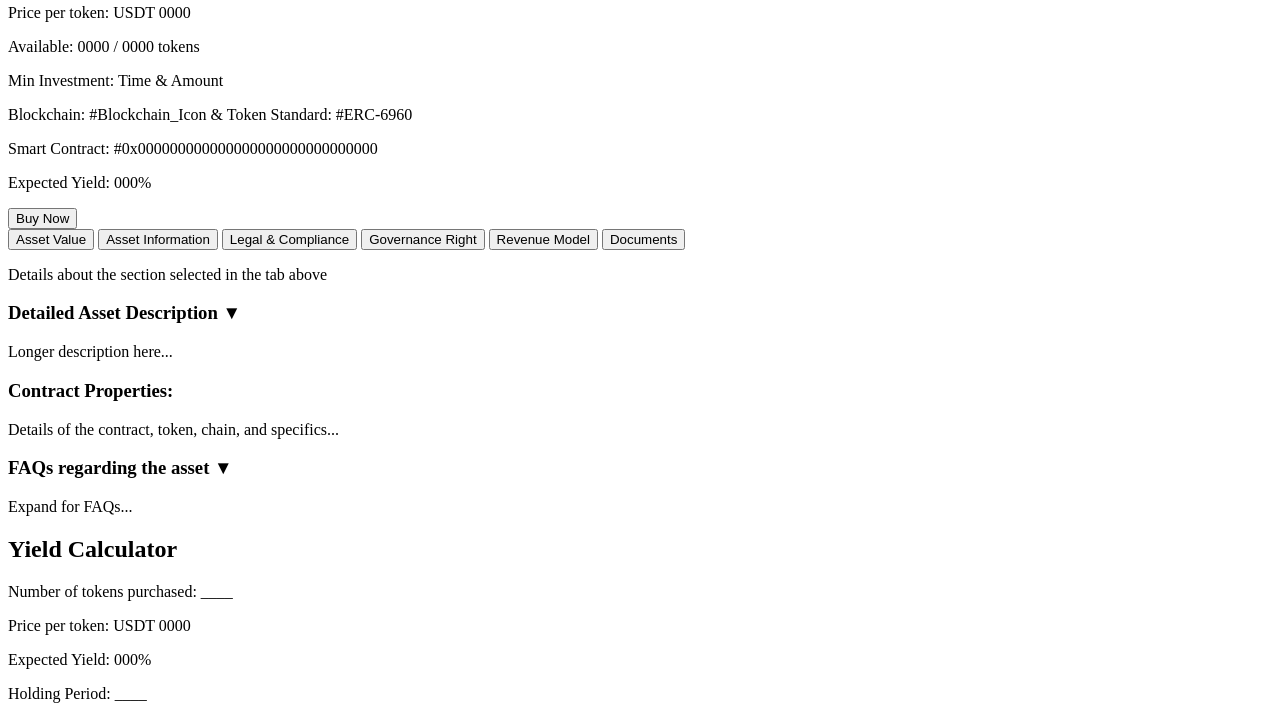
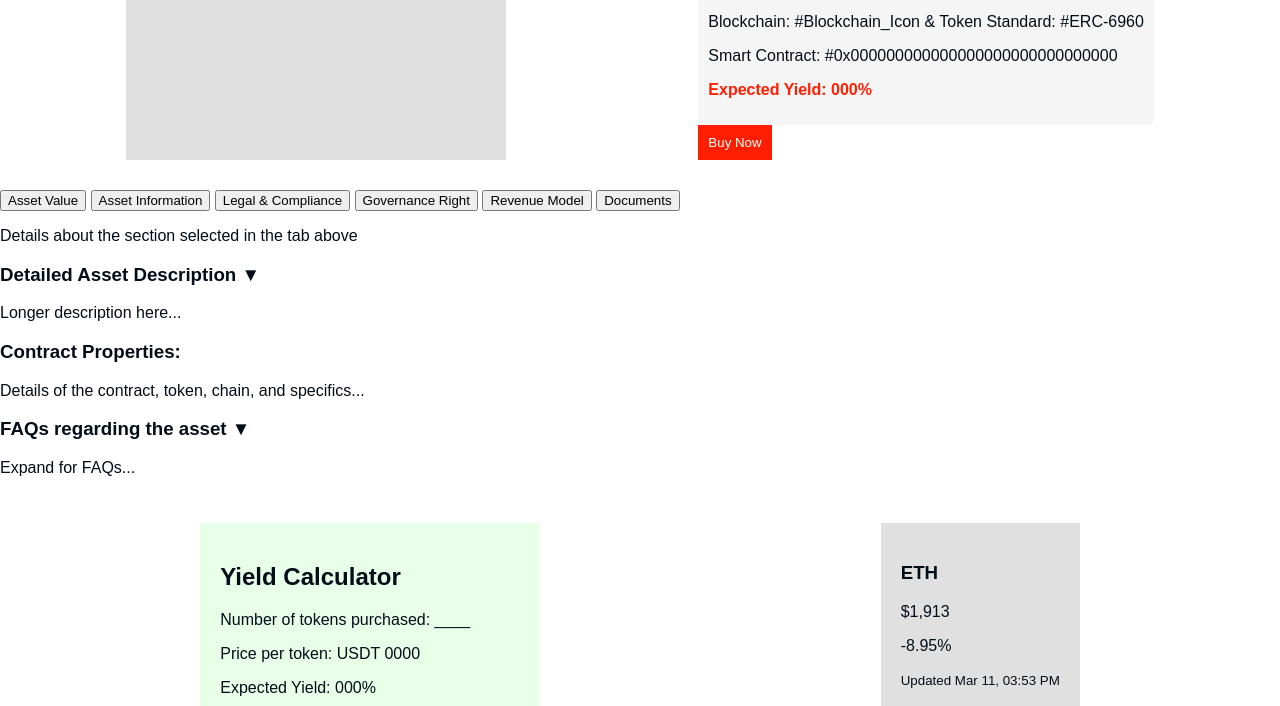
Before and after one commit to sk-research/de_mo2, a plain HTML site: page index.html in a window 1280 px wide. Shown: the part 413-1119 px from the top of the page. Drawn offline with Linux system fonts and the light colour scheme.

Commit message:
Update index.html

```diff
--- a/index.html
+++ b/index.html
@@ -4,7 +4,7 @@
     <meta charset="UTF-8">
     <meta name="viewport" content="width=device-width, initial-scale=1.0">
     <title>Asset Detail - I Love RWA</title>
-    <link rel="stylesheet" href="styles.css">
+    <link rel="stylesheet" href="styles2.css">
 </head>
 <body>
 
```
